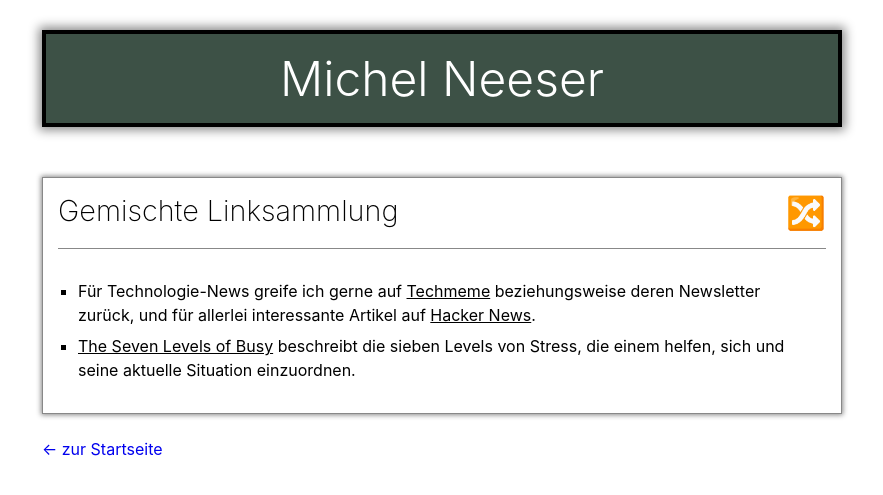
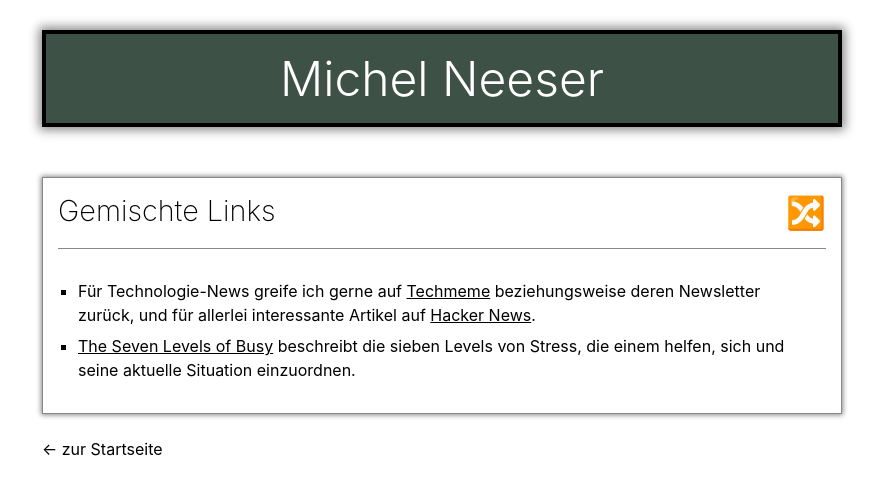
Before and after one commit to michelneeser/personal-website, a Jekyll site: the page built from _sections/gemischte-links.md, in a window 1280 px wide. Shown: the top 495 px of the page, without its empty margins (198-1081 px from the left). Built offline with Jekyll 4.4.1, drawn with Linux system fonts in a browser that asks for light colours.

Commit message:
layout fixes, section renamed

```diff
--- a/_config.yml
+++ b/_config.yml
@@ -7,7 +7,7 @@ collections:
     permalink: /:name/
     order:
       - blog.md
-      - gemischte-linksammlung.md
+      - gemischte-links.md
       - agile-scrum.md
       - romane.md
       - sachbuecher-bios.md
--- a/_sections/gemischte-linksammlung.md
+++ b/_sections/gemischte-links.md
@@ -1,5 +1,5 @@
 ---
-title: Gemischte Linksammlung
+title: Gemischte Links
 icon: 🔀
 ---
 
--- a/assets/css/styles.scss
+++ b/assets/css/styles.scss
@@ -9,6 +9,7 @@ $tertiary-color: #888888;
 
 body {
   font-family: $font-family;
+  min-width: 400px;
 }
 
 #container {
@@ -29,14 +30,14 @@ header {
   background-color: $primary-color;
   margin-bottom: 50px;
 
-  a:link, a:visited {
+  a {
     color: white;
     text-decoration: none;
   }
 }
 
 main {
-  a:link, a:visited {
+  a {
     color: black;
   }
 
@@ -81,7 +82,7 @@ section {
       font-size: 2rem;
     }
 
-    a:link {
+    a {
       text-decoration: none;
     }
   }
@@ -139,6 +140,7 @@ footer {
     }
 
     .back {
+      color: black;
       text-decoration: none;
     }
   }
@@ -149,6 +151,7 @@ footer {
 
     .back {
       flex: 50%;
+      color: black;
       text-decoration: none;
     }
 
```
